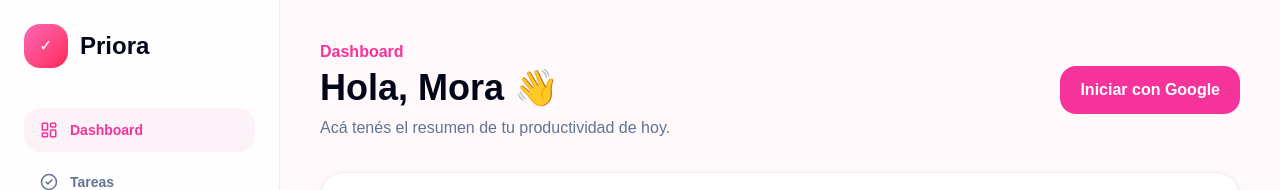
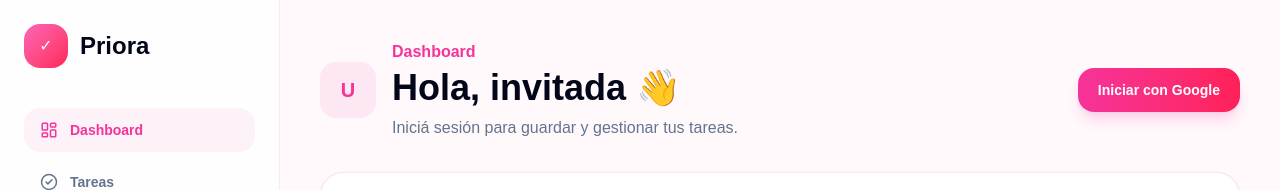
Before and after one commit to moracicero/priora, a Next.js app: page /dashboard in a window 1280 px wide. Shown: the top 190 px of the page. Built offline with nearby package versions, Linux system fonts and the light colour scheme; no server answers.

Commit message:
feat: add Google authentication

```diff
--- a/app/dashboard/page.tsx
+++ b/app/dashboard/page.tsx
@@ -62,7 +62,15 @@ export default function DashboardPage() {
     "Todas"
   );
   // eslint-disable-next-line @typescript-eslint/no-explicit-any
-  const [user, setUser] = useState<any>(null);
+  type UserProfile = {
+  email?: string;
+  user_metadata?: {
+    full_name?: string;
+    avatar_url?: string;
+  };
+};
+
+const [user, setUser] = useState<UserProfile | null>(null);
 
   async function loadTasks() {
     try {
@@ -150,7 +158,8 @@ export default function DashboardPage() {
             tasks.length) *
             100
         );
-
+const userName = user?.user_metadata?.full_name || "Usuario";
+const userAvatar = user?.user_metadata?.avatar_url;
   return (
     <main className="min-h-screen bg-[#FFF9FB] text-slate-950">
       <div className="grid min-h-screen lg:grid-cols-[280px_1fr]">
@@ -186,32 +195,53 @@ export default function DashboardPage() {
         </aside>
 
         <section className="p-6 lg:p-10">
-          <header className="flex flex-col justify-between gap-5 md:flex-row md:items-center">
+        <header className="flex flex-col justify-between gap-5 md:flex-row md:items-center">
+          <div className="flex items-center gap-4">
+            {userAvatar ? (
+              <img
+                src={userAvatar}
+                alt={userName}
+                className="h-14 w-14 rounded-2xl object-cover shadow-md shadow-pink-100"
+              />
+            ) : (
+              <div className="flex h-14 w-14 items-center justify-center rounded-2xl bg-pink-100 text-xl font-black text-pink-500">
+                {userName.charAt(0)}
+              </div>
+            )}
+
             <div>
               <p className="font-bold text-pink-500">Dashboard</p>
-              <h1 className="mt-1 text-4xl font-black">Hola, Mora 👋</h1>
+              <h1 className="mt-1 text-4xl font-black">
+                Hola, {user ? userName : "invitada"} 👋
+              </h1>
               <p className="mt-2 text-slate-500">
-                Acá tenés el resumen de tu productividad de hoy.
+                {user
+                  ? "Acá tenés el resumen de tu productividad de hoy."
+                  : "Iniciá sesión para guardar y gestionar tus tareas."}
               </p>
             </div>
+          </div>
 
-            {user ? (
+          {user ? (
             <button
-              onClick={signOut}
-              className="rounded-2xl bg-pink-500 px-5 py-3 font-bold text-white"
+              onClick={async () => {
+                await signOut();
+                setUser(null);
+                setTasks([]);
+              }}
+              className="rounded-2xl bg-gradient-to-r from-pink-500 to-rose-500 px-5 py-3 text-sm font-bold text-white shadow-lg shadow-pink-200"
             >
               Cerrar sesión
             </button>
           ) : (
             <button
               onClick={signInWithGoogle}
-              className="rounded-2xl bg-pink-500 px-5 py-3 font-bold text-white"
+              className="rounded-2xl bg-gradient-to-r from-pink-500 to-rose-500 px-5 py-3 text-sm font-bold text-white shadow-lg shadow-pink-200"
             >
               Iniciar con Google
             </button>
           )}
-          </header>
-
+        </header>
           <section className="mt-8 rounded-3xl border border-pink-100 bg-white p-5 shadow-sm">
             <h2 className="text-xl font-black">Crear nueva tarea</h2>
 
```
